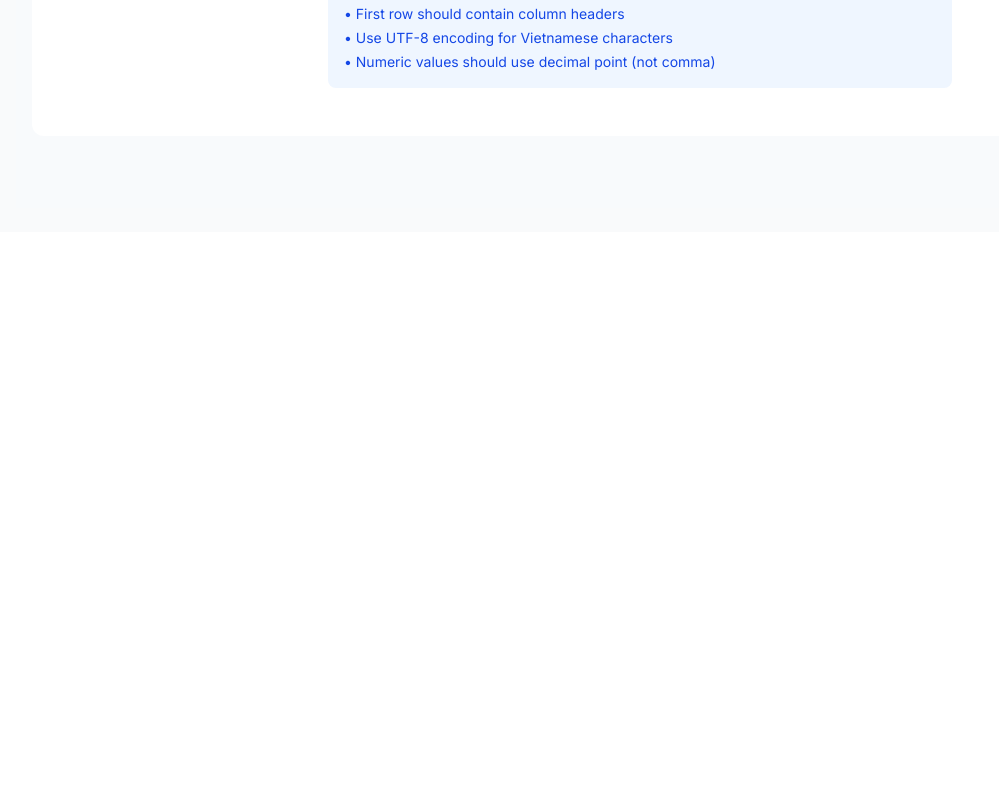
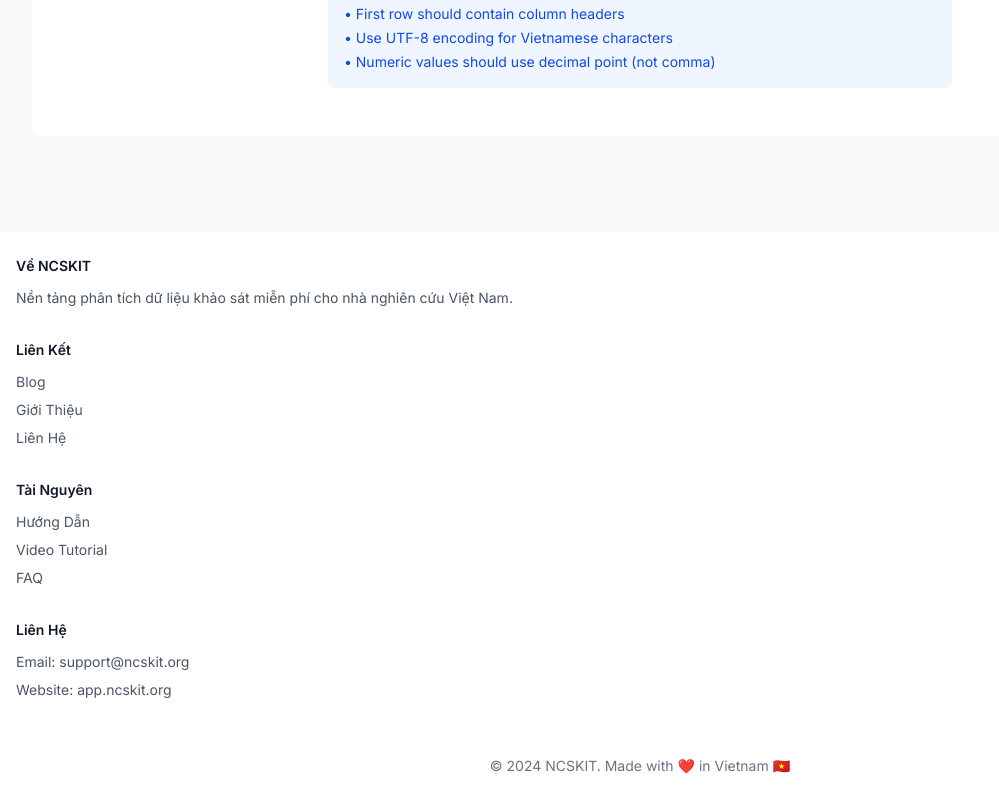
Before and after one commit to hailp1/newncskit, a Next.js app in the folder frontend/: page /analysis/new in a window 1280 px wide. Shown: the part 1092-1892 px from the top of the page, without its empty margins (0-999 px from the left). Before the commit the page ends 1324 px from the top, so only its background shows below. Built offline with nearby package versions, Linux system fonts and the light colour scheme; no server answers.

Commit message:
feat(dashboard): Add consistent footer with links and branding

```diff
--- a/frontend/src/app/(dashboard)/layout.tsx
+++ b/frontend/src/app/(dashboard)/layout.tsx
@@ -53,11 +53,61 @@ export default function DashboardLayout({
       <div className="flex">
         <Sidebar />
         <main className="flex-1 lg:ml-64 pt-16">
-          <div className="py-6">
+          <div className="py-6 min-h-[calc(100vh-4rem)]">
             <div className="max-w-7xl mx-auto px-4 sm:px-6 lg:px-8">
               {children}
             </div>
           </div>
+
+          {/* Footer */}
+          <footer className="bg-white border-t border-gray-200 mt-auto">
+            <div className="max-w-7xl mx-auto px-4 sm:px-6 lg:px-8 py-6">
+              <div className="grid grid-cols-1 md:grid-cols-4 gap-8">
+                {/* About */}
+                <div>
+                  <h3 className="text-sm font-semibold text-gray-900 mb-3">Về NCSKIT</h3>
+                  <p className="text-sm text-gray-600">
+                    Nền tảng phân tích dữ liệu khảo sát miễn phí cho nhà nghiên cứu Việt Nam.
+                  </p>
+                </div>
+
+                {/* Quick Links */}
+                <div>
+                  <h3 className="text-sm font-semibold text-gray-900 mb-3">Liên Kết</h3>
+                  <ul className="space-y-2 text-sm">
+                    <li><a href="/blog" className="text-gray-600 hover:text-blue-600">Blog</a></li>
+                    <li><a href="/about" className="text-gray-600 hover:text-blue-600">Giới Thiệu</a></li>
+                    <li><a href="/contact" className="text-gray-600 hover:text-blue-600">Liên Hệ</a></li>
+                  </ul>
+                </div>
+
+                {/* Resources */}
+                <div>
+                  <h3 className="text-sm font-semibold text-gray-900 mb-3">Tài Nguyên</h3>
+                  <ul className="space-y-2 text-sm">
+                    <li><a href="/blog" className="text-gray-600 hover:text-blue-600">Hướng Dẫn</a></li>
+                    <li><a href="/blog" className="text-gray-600 hover:text-blue-600">Video Tutorial</a></li>
+                    <li><a href="/blog" className="text-gray-600 hover:text-blue-600">FAQ</a></li>
+                  </ul>
+                </div>
+
+                {/* Contact */}
+                <div>
+                  <h3 className="text-sm font-semibold text-gray-900 mb-3">Liên Hệ</h3>
+                  <ul className="space-y-2 text-sm text-gray-600">
+                    <li>Email: support@ncskit.org</li>
+                    <li>Website: app.ncskit.org</li>
+                  </ul>
+                </div>
+              </div>
+
+              <div className="mt-8 pt-6 border-t border-gray-200">
+                <p className="text-sm text-gray-500 text-center">
+                  © 2024 NCSKIT. Made with ❤️ in Vietnam 🇻🇳
+                </p>
+              </div>
+            </div>
+          </footer>
         </main>
       </div>
     </div>
```
